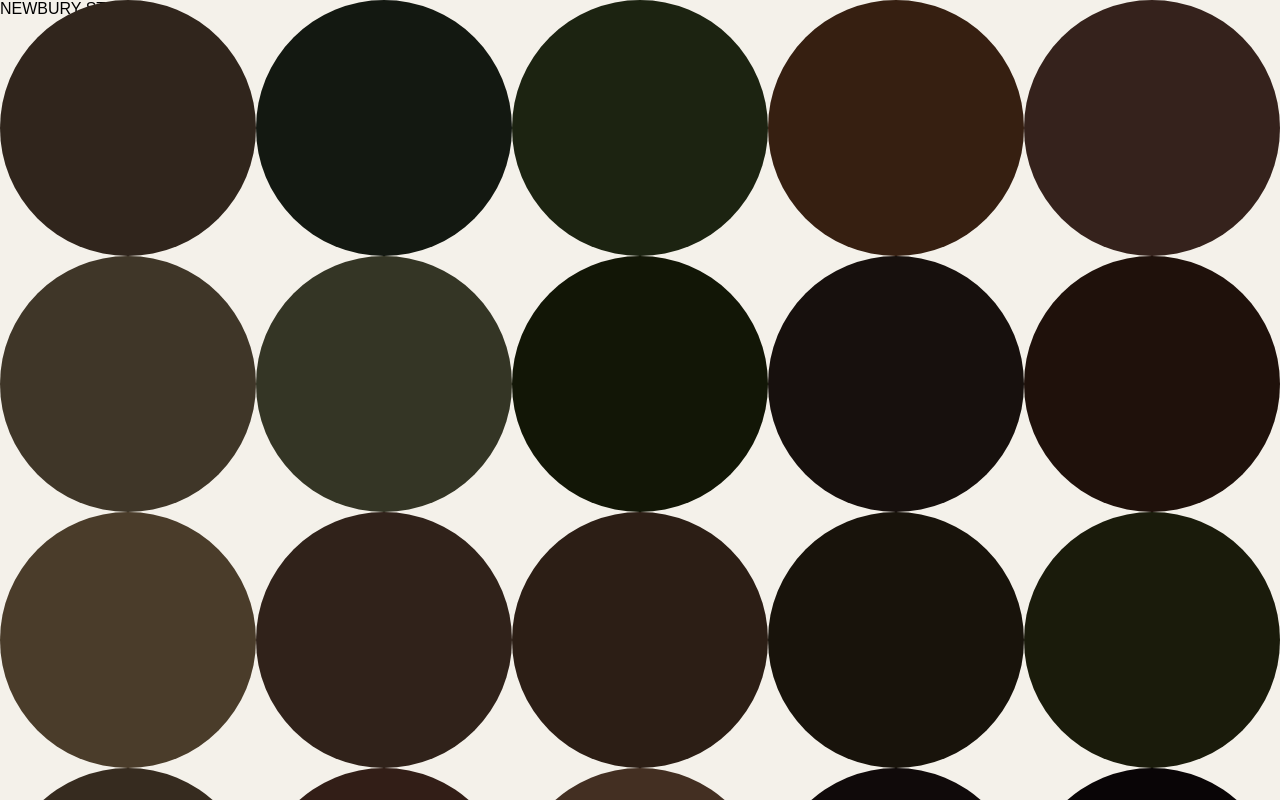
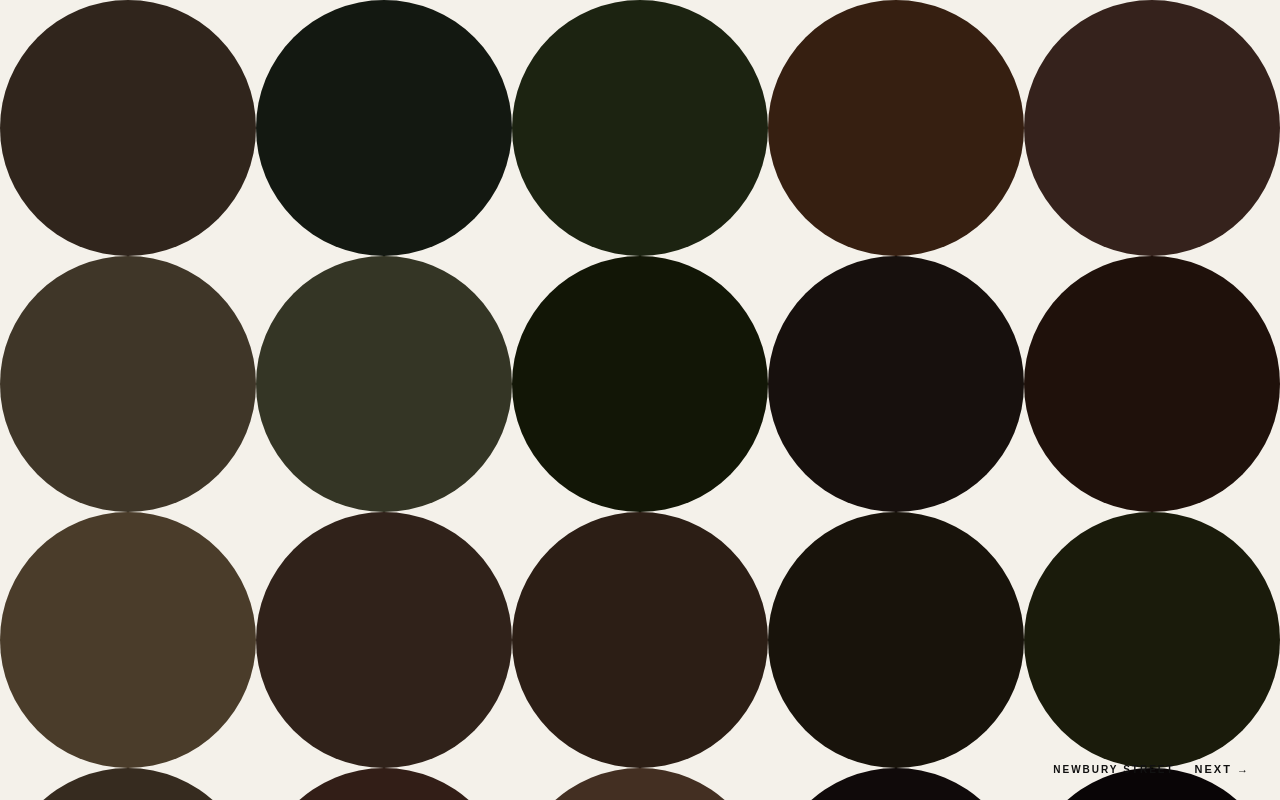
Before and after one commit to rikasalhi/boston-to-the-max, a plain HTML site: page index.html in a window 1280 px wide. Drawn offline with Linux system fonts and the light colour scheme.

Commit message:
Update style.css

```diff
--- a/style.css
+++ b/style.css
@@ -9,7 +9,6 @@ body {
     width: 100%;
     height: 100%;
     overflow: hidden;
-
     background: #f4f1ea;
 }
 
@@ -17,63 +16,56 @@ body {
     font-family: Arial, Helvetica, sans-serif;
 }
 
-
-/* INTERACTIVE CANVAS */
-
 #canvas {
     position: fixed;
-
-    top: 0;
-    left: 0;
+    inset: 0;
 
     width: 100vw;
     height: 100vh;
 
-    cursor: default;
+    z-index: 1;
 }
 
-
-/* NEXT BUTTON */
-
-#nextButton {
+#controls {
     position: fixed;
 
     right: 30px;
     bottom: 25px;
 
-    z-index: 20;
+    z-index: 9999;
 
-    border: none;
-    background: none;
+    display: flex;
+    align-items: center;
+    gap: 20px;
+
+    pointer-events: auto;
+}
+
+#photoName {
+    font-size: 10px;
+    letter-spacing: 2px;
+    font-weight: 600;
+
+    color: #111;
+}
+
+#nextButton {
+    border: 0;
+    padding: 0;
+
+    background: transparent;
+    color: #111;
 
     font-family: Arial, Helvetica, sans-serif;
-
     font-size: 11px;
     font-weight: 600;
 
     letter-spacing: 2px;
 
-    color: #111;
-
     cursor: pointer;
 
-    opacity: 0;
-
-    pointer-events: none;
-
-    transition: opacity 0.5s ease;
-}
-
-
-/* SHOW BUTTON */
-
-#nextButton.show {
-    opacity: 1;
     pointer-events: auto;
 }
-
-
-/* LITTLE HOVER EFFECT */
 
 #nextButton:hover {
     opacity: 0.5;
```
